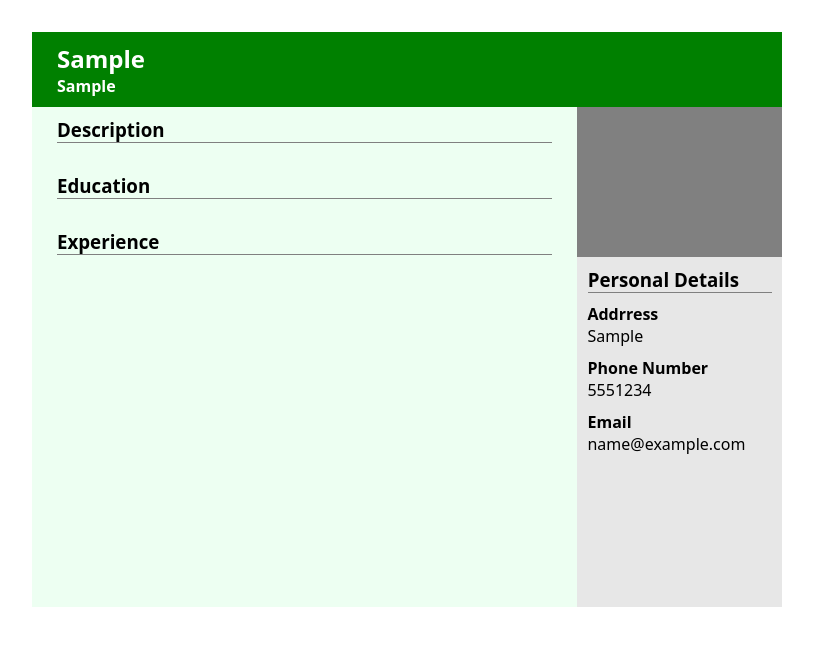
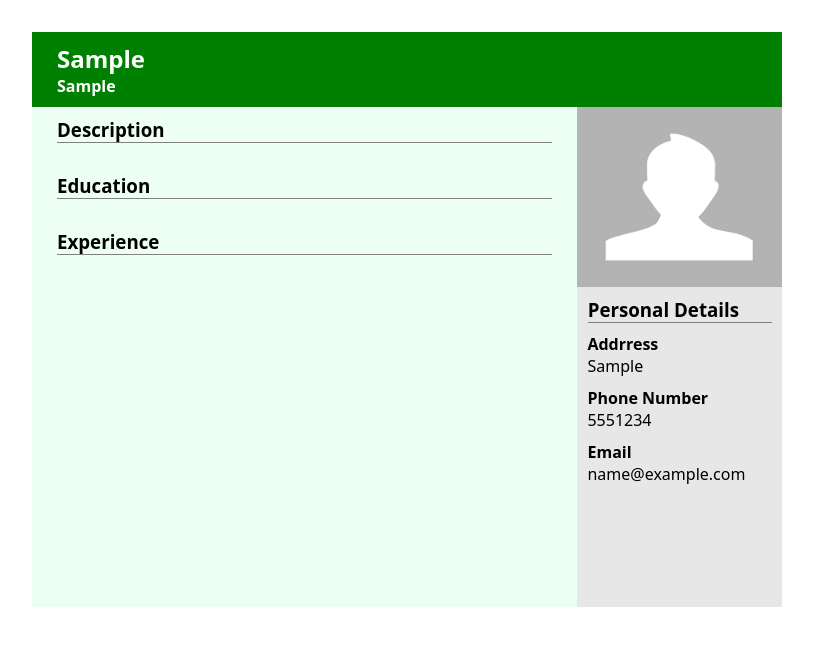
Before and after one commit to ilicc-sara/CV-Creator, a React (Vite) app: page / in a window 1280 px wide. Both pictures are taken after typing "Sample", "Sample", "Sample", "Sample", "5551234", "name@example.com" into the empty fields and a click on the button "Preview". Shown: the top 646 px of the page, without its empty margins (233-1046 px from the left). Built offline with nearby package versions, Linux system fonts and the light colour scheme.

Commit message:
adding profile picture as a state

```diff
--- a/src/App.jsx
+++ b/src/App.jsx
@@ -15,6 +15,7 @@ function App() {
       firstName: "",
       lastName: "",
       title: "",
+      photo: "./profilePic.png",
       address: "",
       phoneNumber: "",
       email: "",
@@ -244,7 +245,7 @@ function App() {
             <div className="personal-details-cont">
               <span>
                 {" "}
-                <img scr="./profilePhoto.jpeg" />
+                <img src="./profilePic.png" class="profile-pic" />
               </span>
 
               <h3>Personal Details</h3>
--- a/src/index.css
+++ b/src/index.css
@@ -149,7 +149,7 @@
 
 .personal-details-cont span {
   width: 100%;
-  height: 150px;
+  height: 180px;
   background-color: gray;
 }
 
@@ -175,6 +175,11 @@
   font-size: 14px;
 }
 
+.profile-pic {
+  width: 100%;
+  height: 100%;
+}
+
 .hidden {
   display: none;
 }
```
Also changed, not shown: profilePic.png (added), src/profilePhoto.jpeg (deleted).
